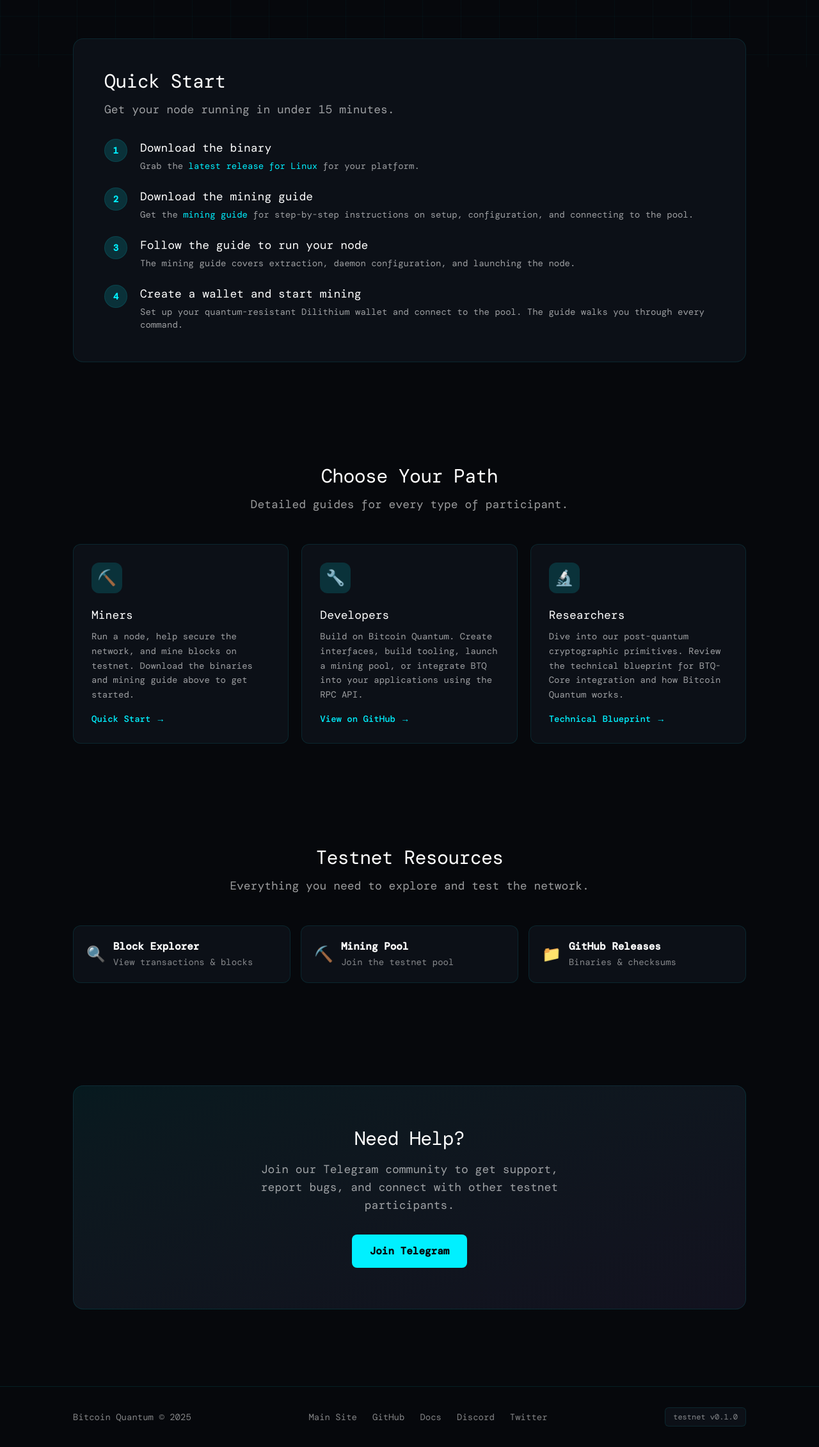
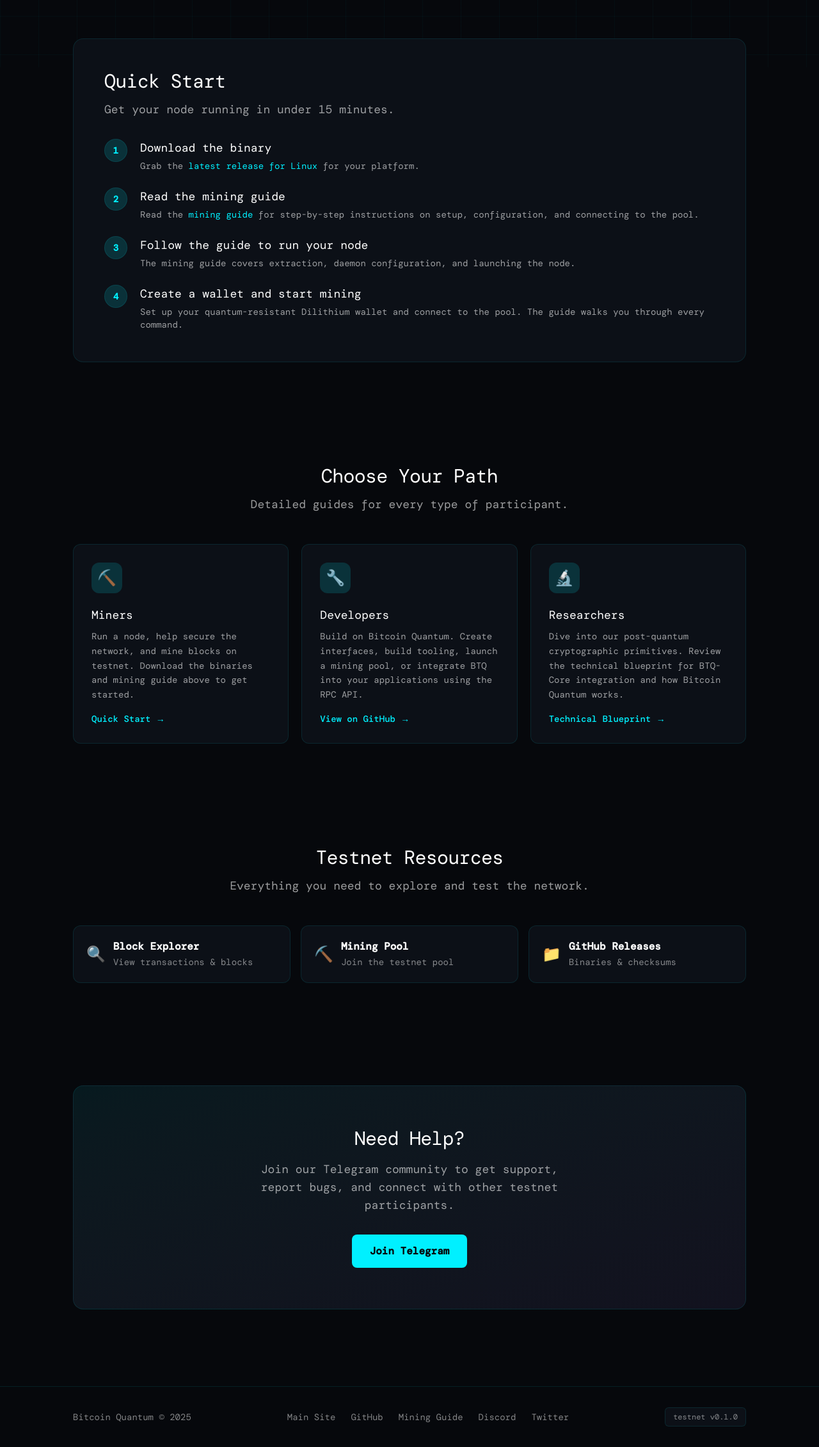
Before and after one commit to en-tropyc/bitcoin-quantum-website, a Next.js app: page /testnet in a window 1280 px wide. Shown: the part 695-2956 px from the top of the page at 64% size. Built offline with nearby package versions, Linux system fonts and the light colour scheme; a web font is replaced by a local one.

Commit message:
Update testnet page to link to mining guide
Change mining guide references from markdown download to the new
/testnet/mining-guide page in hero, quick start, and footer sections.

```diff
--- a/src/app/testnet/page.tsx
+++ b/src/app/testnet/page.tsx
@@ -83,16 +83,15 @@
                 </svg>
                 Download for Linux
               </a>
-              <a
-                href="/btq_mining_instructions.md"
-                download
+              <Link
+                href="/testnet/mining-guide"
                 className="inline-flex items-center gap-2 bg-transparent text-white border border-[rgba(0,240,255,0.1)] px-7 py-3.5 rounded-lg font-semibold hover:border-[rgba(0,240,255,0.25)] hover:bg-[#0c1017] transition-all"
               >
                 <svg width="20" height="20" fill="none" stroke="currentColor" strokeWidth="2" viewBox="0 0 24 24">
                   <path d="M9 12h6m-6 4h6m2 5H7a2 2 0 0 1-2-2V5a2 2 0 0 1 2-2h5.586a1 1 0 0 1 .707.293l5.414 5.414a1 1 0 0 1 .293.707V19a2 2 0 0 1-2 2z"/>
                 </svg>
                 Mining Guide
-              </a>
+              </Link>
             </div>
           </div>
         </header>
@@ -128,12 +127,12 @@
                     2
                   </div>
                   <div className="flex-1">
-                    <h3 className="text-lg font-semibold mb-1">Download the mining guide</h3>
+                    <h3 className="text-lg font-semibold mb-1">Read the mining guide</h3>
                     <p className="text-white/60 text-sm">
-                      Get the{' '}
-                      <a href="/btq_mining_instructions.md" download className="text-[#00f0ff] hover:underline">
+                      Read the{' '}
+                      <Link href="/testnet/mining-guide" className="text-[#00f0ff] hover:underline">
                         mining guide
-                      </a>
+                      </Link>
                       {' '}for step-by-step instructions on setup, configuration, and connecting to the pool.
                     </p>
                   </div>
@@ -256,7 +255,7 @@
           <div className="flex gap-6">
             <Link href="/" className="text-white/50 text-sm hover:text-[#00f0ff] transition-colors">Main Site</Link>
             <a href="https://github.com/btq-ag/btq-core" target="_blank" rel="noopener noreferrer" className="text-white/50 text-sm hover:text-[#00f0ff] transition-colors">GitHub</a>
-            <a href="#" className="text-white/50 text-sm hover:text-[#00f0ff] transition-colors">Docs</a>
+            <Link href="/testnet/mining-guide" className="text-white/50 text-sm hover:text-[#00f0ff] transition-colors">Mining Guide</Link>
             <a href="#" className="text-white/50 text-sm hover:text-[#00f0ff] transition-colors">Discord</a>
             <a href="https://x.com/btc_quantum" target="_blank" rel="noopener noreferrer" className="text-white/50 text-sm hover:text-[#00f0ff] transition-colors">Twitter</a>
           </div>
```
